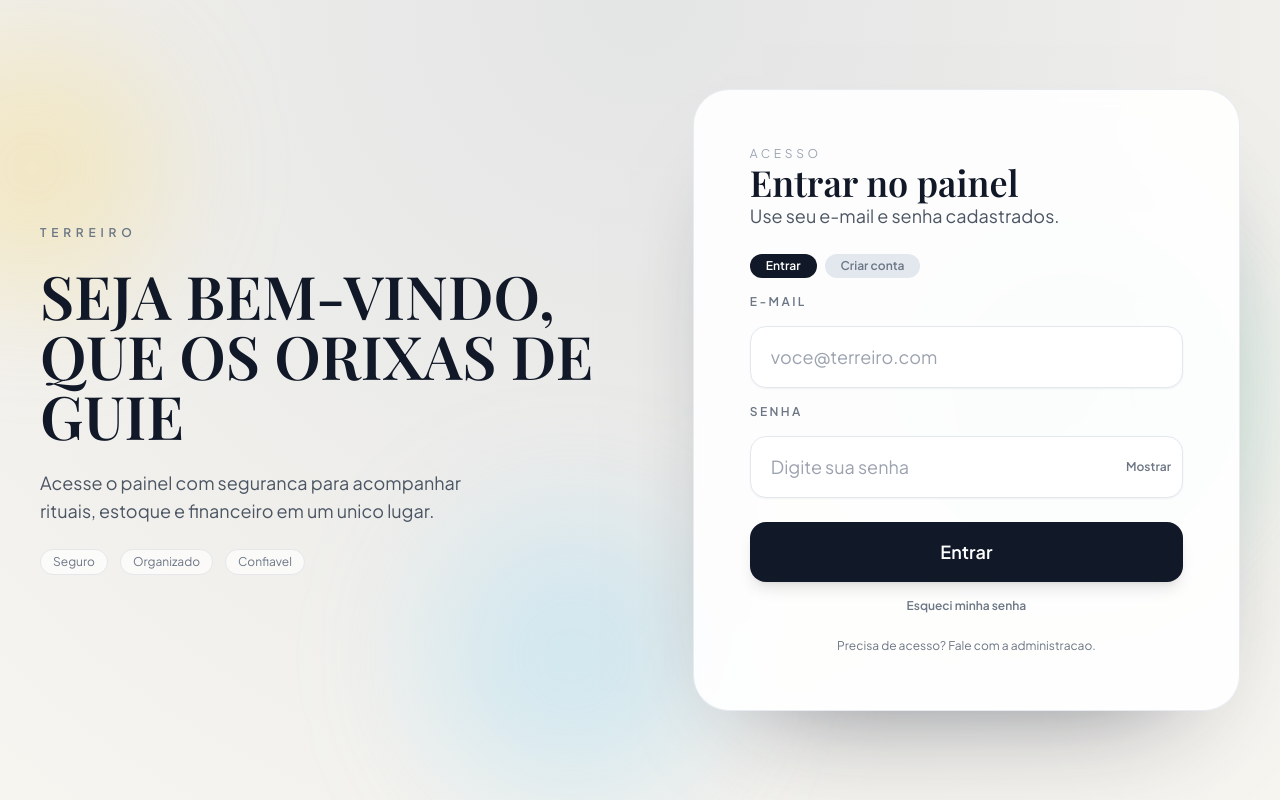
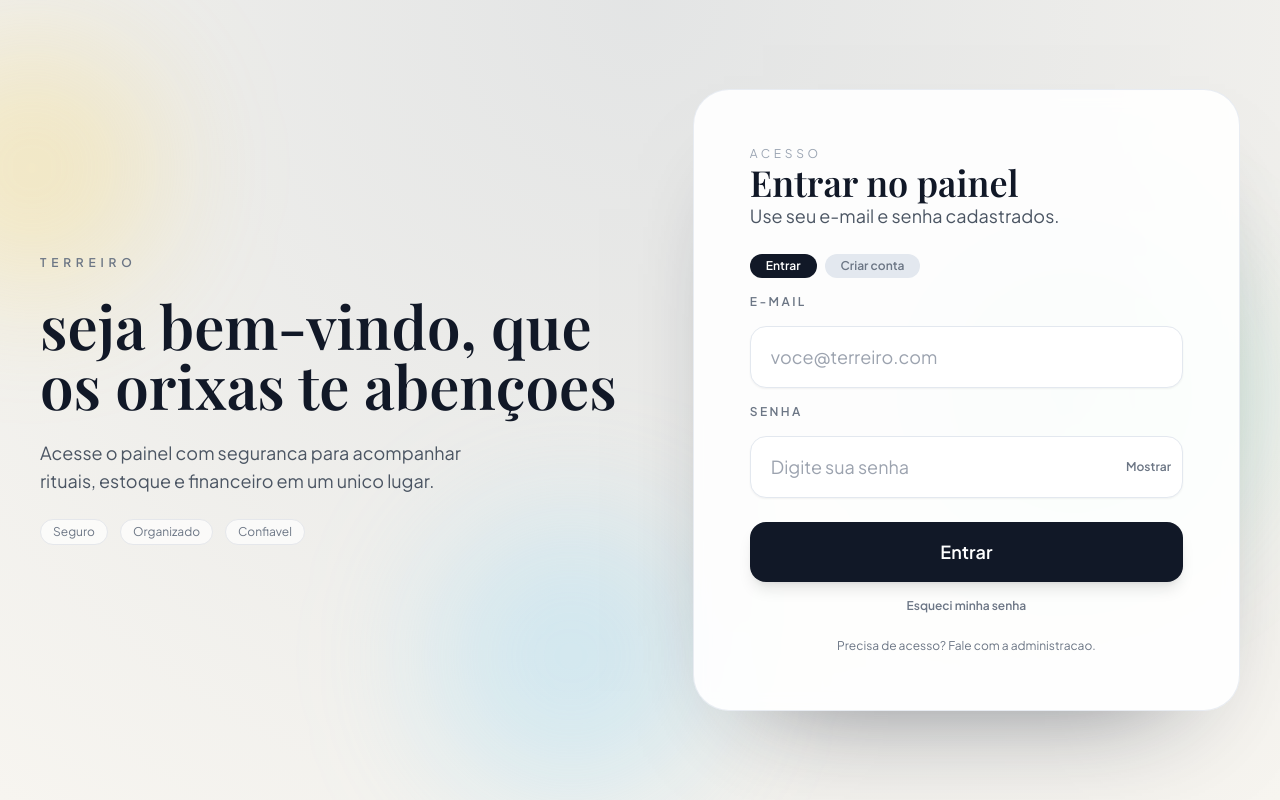
Before and after one commit to marcos652/Terreiro, a Next.js app: page /login in a window 1280 px wide. Built offline with nearby package versions, Linux system fonts and the light colour scheme; no server answers.

Commit message:
atualização login

```diff
--- a/src/pages/login.tsx
+++ b/src/pages/login.tsx
@@ -79,7 +79,7 @@ export default function LoginPage() {
                 Terreiro
               </div>
               <h1 className="font-display text-5xl font-semibold leading-tight text-ink-900 md:text-6xl">
-                SEJA BEM-VINDO, QUE OS ORIXAS DE GUIE
+                seja bem-vindo, que os orixas te abençoes
               </h1>
               <p className="max-w-md text-lg text-ink-500">
                 Acesse o painel com seguranca para acompanhar rituais, estoque e financeiro em um
```
